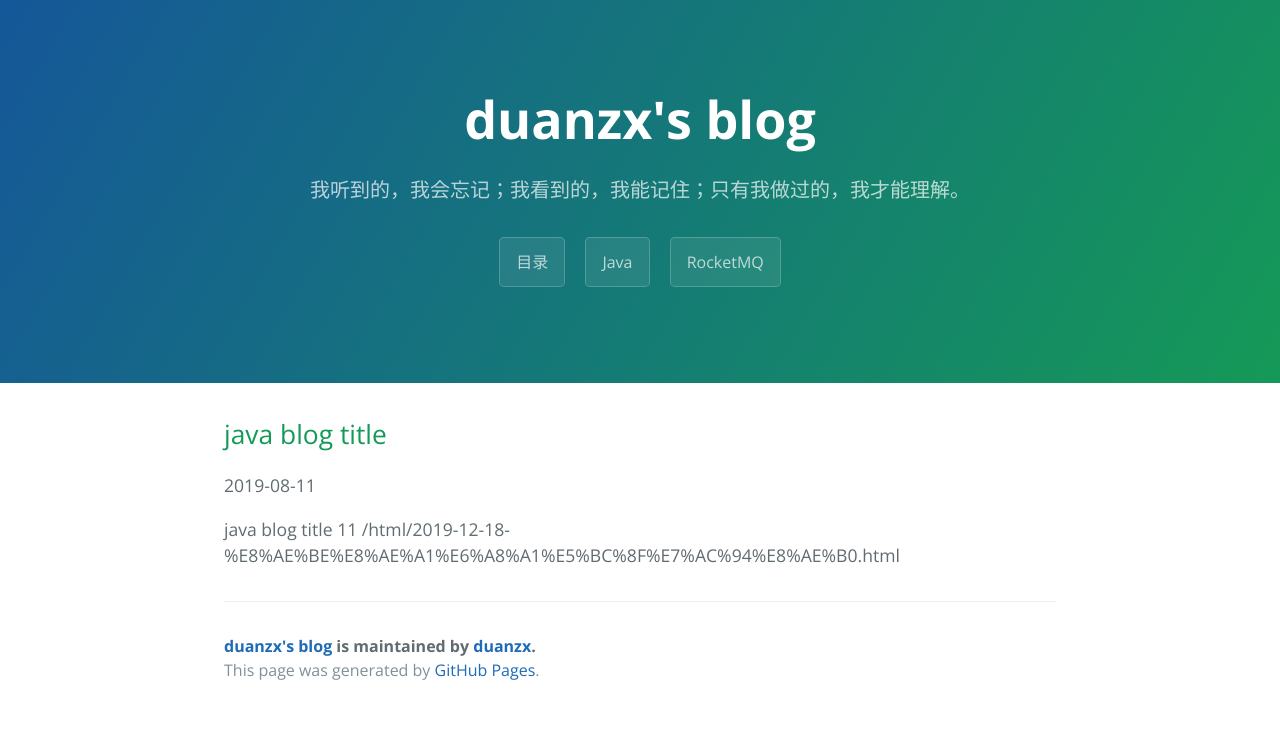
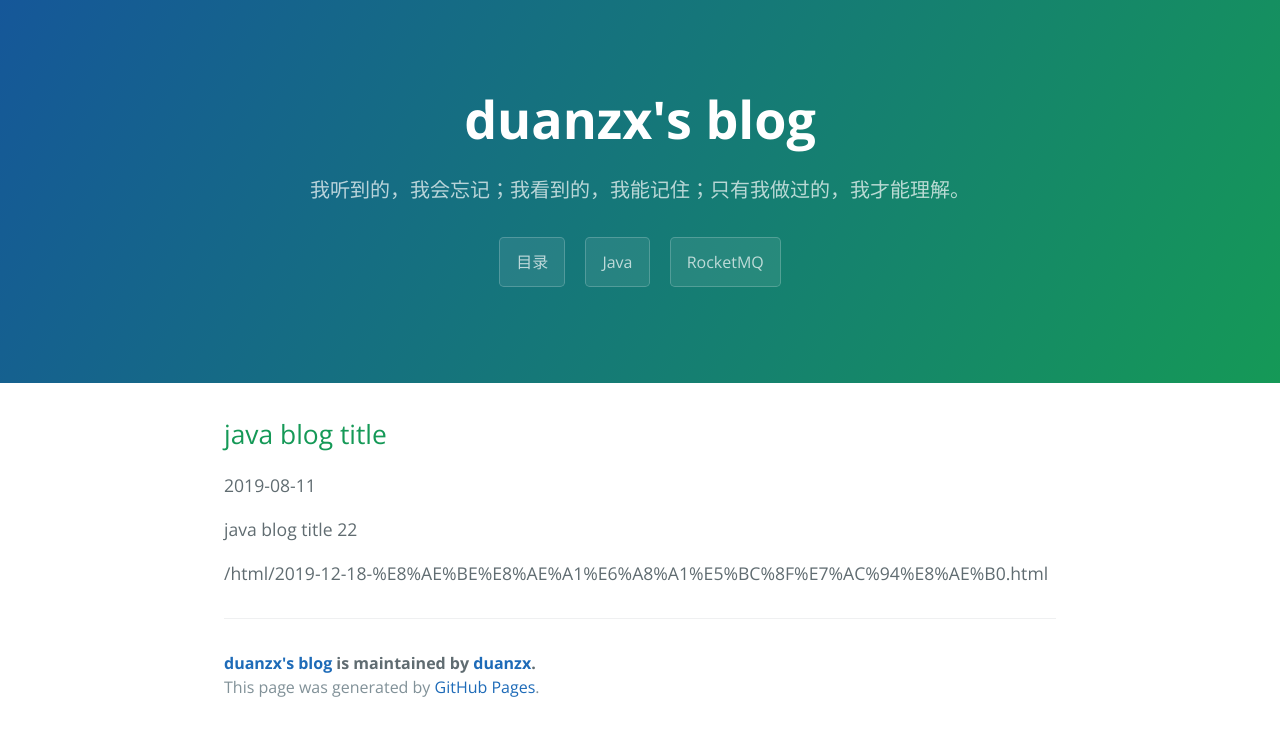
Before and after one commit to duanzx/duanzx.github.io, a Jekyll site: the page built from _posts/2019-08-11-category-java.md, in a window 1280 px wide. Shown: the top 736 px of the page. Built offline with Jekyll 4.4.1, drawn with Linux system fonts in a browser that asks for light colours.

Commit message:
设计模式笔记

```diff
--- a/_posts/2019-08-11-category-java.md
+++ b/_posts/2019-08-11-category-java.md
@@ -4,5 +4,6 @@ title: java blog title
 categories: [java]
 ---
 java blog title
-11
-{% link /html/2019-12-18-设计模式笔记.html %}
+22
+
+{% link html/2019-12-18-设计模式笔记.html %}
```
